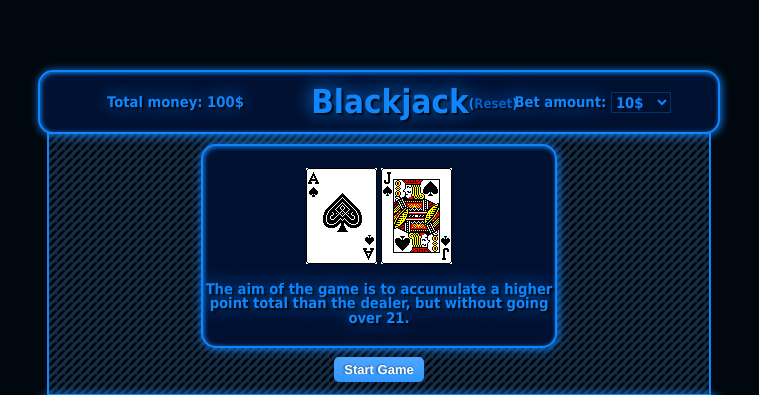
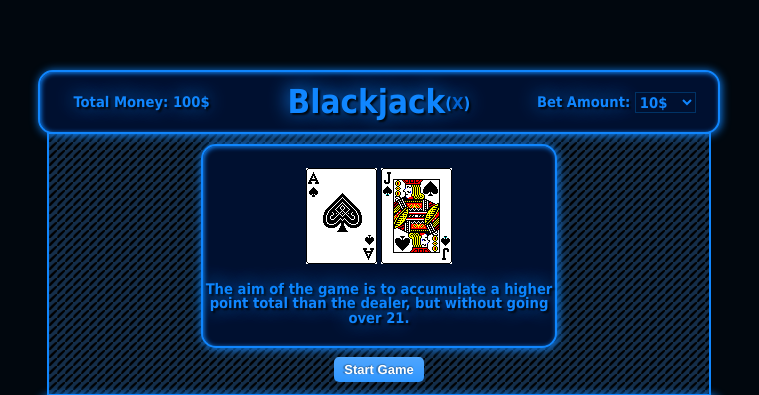
Before and after one commit to akalineskou/blackjack_js, a PHP site: page /blackjack.html in a window 1280 px wide. Shown: the top 395 px of the page, without its empty margins (261-1020 px from the left). Run offline with PHP 8.4, Linux system fonts and the light colour scheme.

Commit message:
small changes to ui

```diff
--- a/blackjack.html
+++ b/blackjack.html
@@ -14,13 +14,13 @@
         <br><br><br><br>
         <section class="title_sec">
             <div id="total_money_title">
-                Total money: <div id="total_money" style="display:inline"></div>$
+                Total Money: <div id="total_money" style="display:inline"></div>$
             </div>
             <div id="title">
-                <h1 class="noPad">Blackjack<span class="small">(<a href="" title="Restore everything to default" onclick="eraseCookies(); clearValues(); reloadPage();">Reset</a>)</span></h1>
+                <h1 class="noPad">Blackjack<span class="small">(<a href="" title="Restore everything to default" onclick="eraseCookies(); clearValues(); reloadPage();">X</a>)</span></h1>
             </div>
             <div id="bet">
-                Bet amount: <div id="in_bet" style="display:inline"></div>
+                Bet Amount: <div id="in_bet" style="display:inline"></div>
             </div>
         </section>
 
@@ -31,10 +31,12 @@
             <div id="house"></div>
             <div id="buttons"></div>
         </section>
+
         <div id="stats"></div>
         <noscript>
                 <div id="message" class="noscript">Your browser does not support JavaScript!</div>
         </noscript>
+
         <script>
             // sets total money in the title div
             showTotalMoney();
--- a/js/functions.js
+++ b/js/functions.js
@@ -131,7 +131,6 @@ function betAmountSetSelect() {
 
     for (var i = 1; i <= Object.size(bet_info); i++)
         html_output += '<option value="'+ i +'"' +
-
                         (bet_info[i]['value'] > total_money ? ' disabled' : (i == 1 ? ' selected' : '')) +
                         '>'+ bet_info[i]['name'] + (i == 5 ? '' : '$') + '</option>';
     html_output += '</select>';
--- a/js/main.js
+++ b/js/main.js
@@ -134,8 +134,8 @@ function showGame() {
     removeValue('start');
 
     var html_output =
-    '<span class="valign"><h1 class="noPad">Your hand</h1><br>' + card_imgs + '<br>' +
-        '<b>' + points + ' Points</b><br>'+
+    '<span class="valign"><h1 class="noPad">Your Hand</h1><br>' + card_imgs + '<br>' +
+        '<b>' + points + ' Points</b><br>' +
     '</span>';
 
     // set player html output visible
@@ -148,16 +148,16 @@ function showGame() {
     storeValue('card_info', JSON.stringify(card_info));
 
     var button_output =
-    '<input type="button" value="Hit me" onclick="'+
-        'storeValue(\'hitme\', 1); '+
-        'reloadPage();"'+
+    '<input type="button" value="Hit Me" onclick="' +
+        'storeValue(\'hitme\', 1); ' +
+        'reloadPage();"' +
     '>';
 
     if (points > 10) {
         button_output +=
-        '&nbsp;<input type="button" value="&nbsp;Stay&nbsp;" onclick="'+
-            'storeValue(\'stay\', 1); '+
-            'reloadPage();"'+
+        '&nbsp;<input type="button" value="&nbsp;Stay&nbsp;" onclick="' +
+            'storeValue(\'stay\', 1); ' +
+            'reloadPage();"' +
         '>';
     }
 
@@ -168,7 +168,7 @@ function showGameover() {
     clearValues();
 
     var html_output =
-    '<span class="valign"><h1 class="noPad">Your hand</h1><br>' +
+    '<span class="valign"><h1 class="noPad">Your Hand</h1><br>' +
         card_imgs + '<br>' +
     '<b>' + points + ' Points</b></span>';
 
@@ -284,6 +284,7 @@ function getBetFromSelect() {
     // store bet_amount between reloads
     storeValue('bet_amount', bet_amount);
 }
+
 // add/substract total money if win or loss
 function calculateMoney() {
     total_money = (win ? parseInt(total_money) + parseInt(bet_amount) : parseInt(total_money) - parseInt(bet_amount));
--- a/js/variables.js
+++ b/js/variables.js
@@ -29,7 +29,7 @@ var bet_info = {
         'value' : 100
     },
     5 : {
-        'name' : 'All in',
+        'name' : 'All In',
         'value' : 'set total_money!!'
     }
 }
--- a/style.css
+++ b/style.css
@@ -19,7 +19,7 @@ h1.noPad {
     margin: 0px;
 }
 .small {
-	font-size:40%;
+	font-size:50%;
 	vertical-align:middle;
 }
 pre {
@@ -46,17 +46,17 @@ section.title_sec {
 }
 div#total_money_title {
 	float: left;
-	width: 40%;
+	width: 30%;
 }
 div#title {
-	width: 24%;
+	width: 40%;
 
 	font-size:150%;
 
 	float: left;
 }
 div#bet {
-	width: 35%;
+	width: 30%;
 	float: left;
 }
 
```
